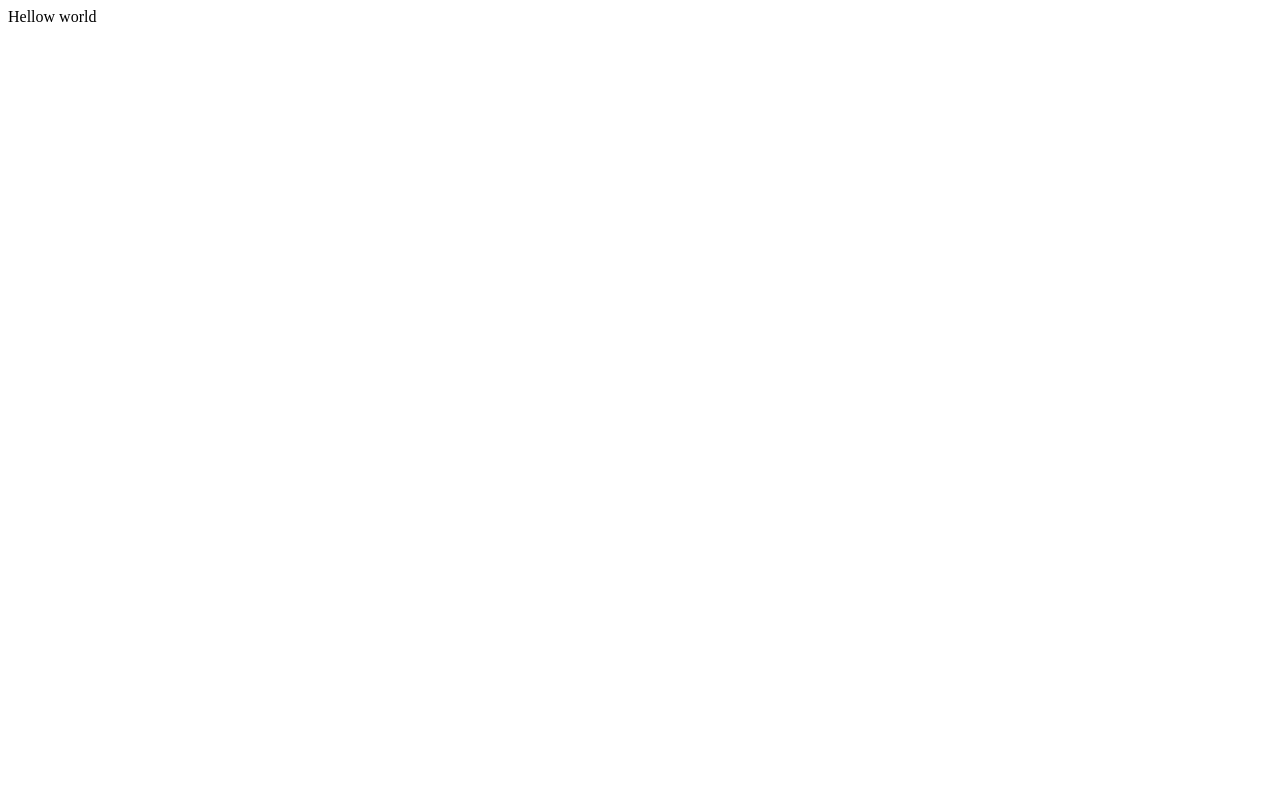
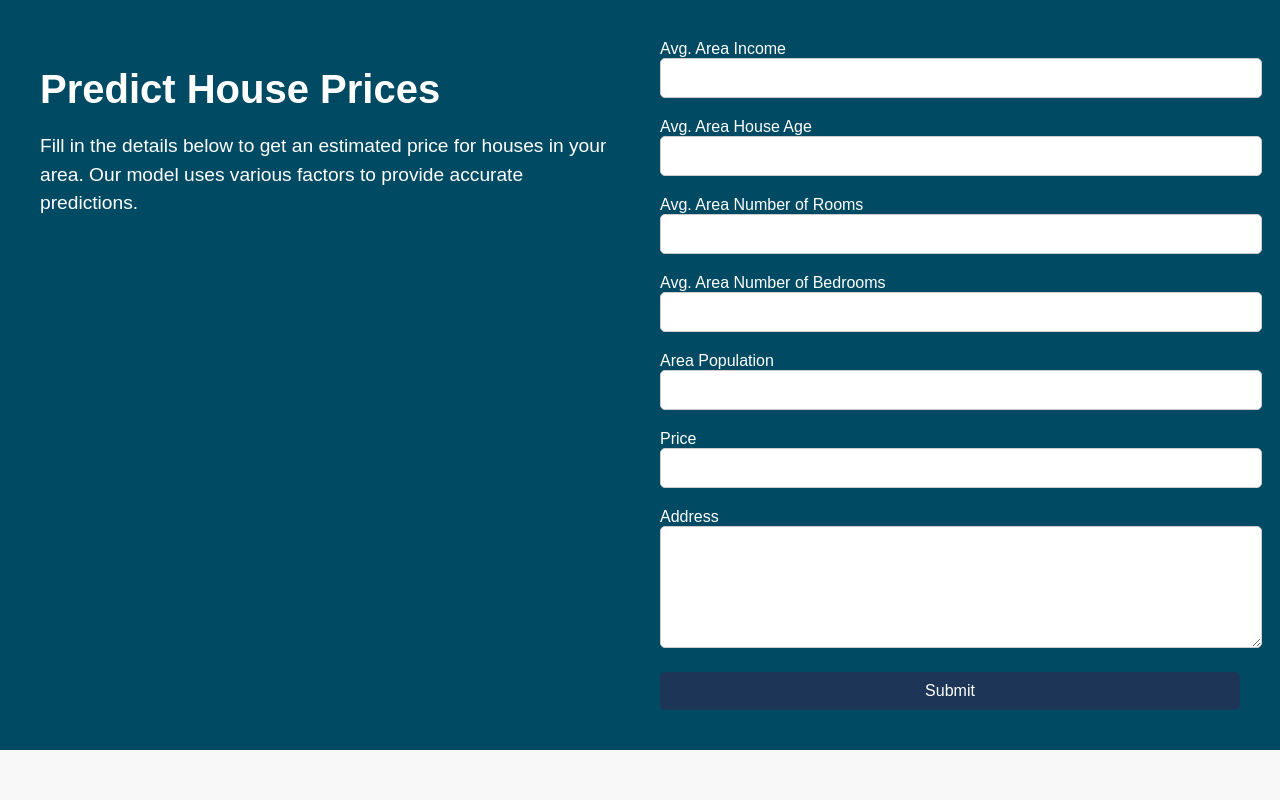
Before and after one commit to dilnadileep/house_price_prediction_application, a Flask app: page / in a window 1280 px wide. Before the commit the page is almost empty. Run offline with Flask 3, Linux system fonts and the light colour scheme.

Commit message:
page created

```diff
--- a/project/app.py
+++ b/project/app.py
@@ -1,8 +1,61 @@
-from flask import Flask
+from flask import Flask, render_template, request, redirect, url_for
+from flask_sqlalchemy import SQLAlchemy
+
 app = Flask(__name__)
+
+# Database setup
+app.config['SQLALCHEMY_DATABASE_URI'] = 'sqlite:///houses.db'
+app.config['SQLALCHEMY_TRACK_MODIFICATIONS'] = False
+db = SQLAlchemy(app)
+
+# House model
+class House(db.Model):
+    id = db.Column(db.Integer, primary_key=True)
+    income = db.Column(db.Float, nullable=False)
+    age = db.Column(db.Float, nullable=False)
+    rooms = db.Column(db.Float, nullable=False)
+    bedrooms = db.Column(db.Float, nullable=False)
+    population = db.Column(db.Float, nullable=False)
+    price = db.Column(db.Float, nullable=False)
+    address = db.Column(db.String(500), nullable=False)
+
+# Home route
 @app.route('/')
 def index():
-    return "Hellow world"
+    return render_template('index.html')
 
-if  __name__ == "__main__":
+# Form submission route
+@app.route('/submit', methods=['POST'])
+def submit():
+    if request.method == 'POST':
+        income = request.form['income']
+        age = request.form['age']
+        rooms = request.form['rooms']
+        bedrooms = request.form['bedrooms']
+        population = request.form['population']
+        price = request.form['price']
+        address = request.form['address']
+
+        # Create a new House object
+        new_house = House(
+            income=income,
+            age=age,
+            rooms=rooms,
+            bedrooms=bedrooms,
+            population=population,
+            price=price,
+            address=address
+        )
+
+        # Add to the database
+        try:
+            db.session.add(new_house)
+            db.session.commit()
+            return redirect(url_for('index'))
+        except Exception as e:
+            return f"There was an issue adding the house: {e}"
+
+if __name__ == "__main__":
+    with app.app_context():
+        db.create_all()  # Create database and tables
     app.run(debug=True)
--- /dev/null
+++ b/project/static/css/index.css
@@ -0,0 +1,76 @@
+body {
+    font-family: Arial, sans-serif;
+    background-color: #f8f8f8;
+    margin: 0;
+    padding: 0;
+}
+
+.container {
+    display: flex;
+    max-width: 1200px;
+    margin: 0 auto;
+    padding: 40px;
+    background-color: #004b63;
+    color: #fff;
+}
+
+.left-column {
+    flex: 1;
+    padding-right: 40px;
+}
+
+.left-column h1 {
+    font-size: 2.5em;
+    margin-bottom: 20px;
+}
+
+.left-column p {
+    font-size: 1.2em;
+    line-height: 1.5;
+}
+
+.right-column {
+    flex: 1;
+    display: flex;
+    flex-direction: column;
+}
+
+form {
+    display: flex;
+    flex-direction: column;
+}
+
+.form-group {
+    margin-bottom: 20px;
+}
+
+label {
+    font-size: 1em;
+    margin-bottom: 5px;
+}
+
+input, textarea {
+    width: 100%;
+    padding: 10px;
+    border: 1px solid #ccc;
+    border-radius: 5px;
+    font-size: 1em;
+}
+
+textarea {
+    height: 100px;
+}
+
+button {
+    padding: 10px 20px;
+    border: none;
+    border-radius: 5px;
+    background-color: #1d3557;
+    color: #fff;
+    font-size: 1em;
+    cursor: pointer;
+}
+
+button:hover {
+    background-color: #457b9d;
+}
--- a/project/templates/index.html
+++ b/project/templates/index.html
@@ -3,9 +3,57 @@
 <head>
     <meta charset="UTF-8">
     <meta name="viewport" content="width=device-width, initial-scale=1.0">
-    <title>Document</title>
+    <title>House Price Prediction</title>
+    <link rel="stylesheet" href="{{ url_for('static', filename='css/index.css') }}">
 </head>
 <body>
+    <div class="container">
+        <div class="left-column">
+            <h1>Predict House Prices</h1>
+            <p>
+                Fill in the details below to get an estimated price for houses in your area. Our model uses various factors to provide accurate predictions.
+            </p>
+        </div>
+        <div class="right-column">
+            <form action="/submit" method="POST">
+                <div class="form-group">
+                    <label for="income">Avg. Area Income</label>
+                    <input type="text" id="income" name="income" required>
+                </div>
 
+                <div class="form-group">
+                    <label for="age">Avg. Area House Age</label>
+                    <input type="text" id="age" name="age" required>
+                </div>
+
+                <div class="form-group">
+                    <label for="rooms">Avg. Area Number of Rooms</label>
+                    <input type="text" id="rooms" name="rooms" required>
+                </div>
+
+                <div class="form-group">
+                    <label for="bedrooms">Avg. Area Number of Bedrooms</label>
+                    <input type="text" id="bedrooms" name="bedrooms" required>
+                </div>
+
+                <div class="form-group">
+                    <label for="population">Area Population</label>
+                    <input type="text" id="population" name="population" required>
+                </div>
+
+                <div class="form-group">
+                    <label for="price">Price</label>
+                    <input type="text" id="price" name="price" required>
+                </div>
+
+                <div class="form-group">
+                    <label for="address">Address</label>
+                    <textarea id="address" name="address" required></textarea>
+                </div>
+
+                <button type="submit">Submit</button>
+            </form>
+        </div>
+    </div>
 </body>
 </html>
```
Also changed, not shown: project/instance/houses.db (added).
